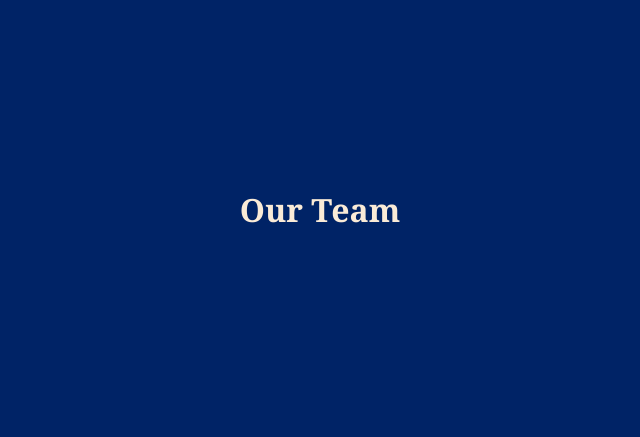
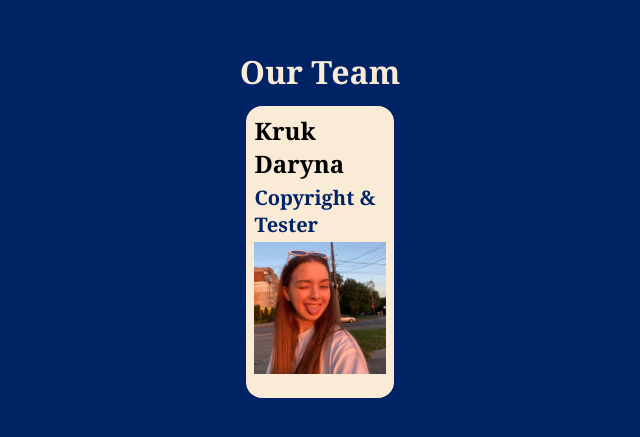
Before and after one commit to OMartsin/cmr-prac, a React (Create React App) app: page / in a window 1280 px wide. Shown: the part 191-628 px from the top of the page, without its empty margins (320-960 px from the left). Built offline with nearby package versions, Linux system fonts and the light colour scheme.

Commit message:
[feat] krukdaryna add personal info

```diff
--- a/src/App.js
+++ b/src/App.js
@@ -1,16 +1,16 @@
 import './App.css';
-// import photo from './images...'
+import daryna from './images/daryna.jpg'
 
 function App() {
   return (
     <div className="App">
       <h1>Our Team</h1>
       <div className="team">
-        {/* <div className='participant-info'>
-          <text className='name'>Your name</text>
-          <text className='job'>Your job</text>
-          <img className='participant-photo' src={photo} alt="" />
-        </div> */}
+          <div className='participant-info'>
+              <text className='name'>Kruk Daryna</text>
+              <text className='job'>Copyright & Tester</text>
+              <img className='participant-photo' src={daryna} alt="" />
+          </div>
       </div>
     </div>
   );
```
Also changed, not shown: src/images/daryna.jpg (added).
